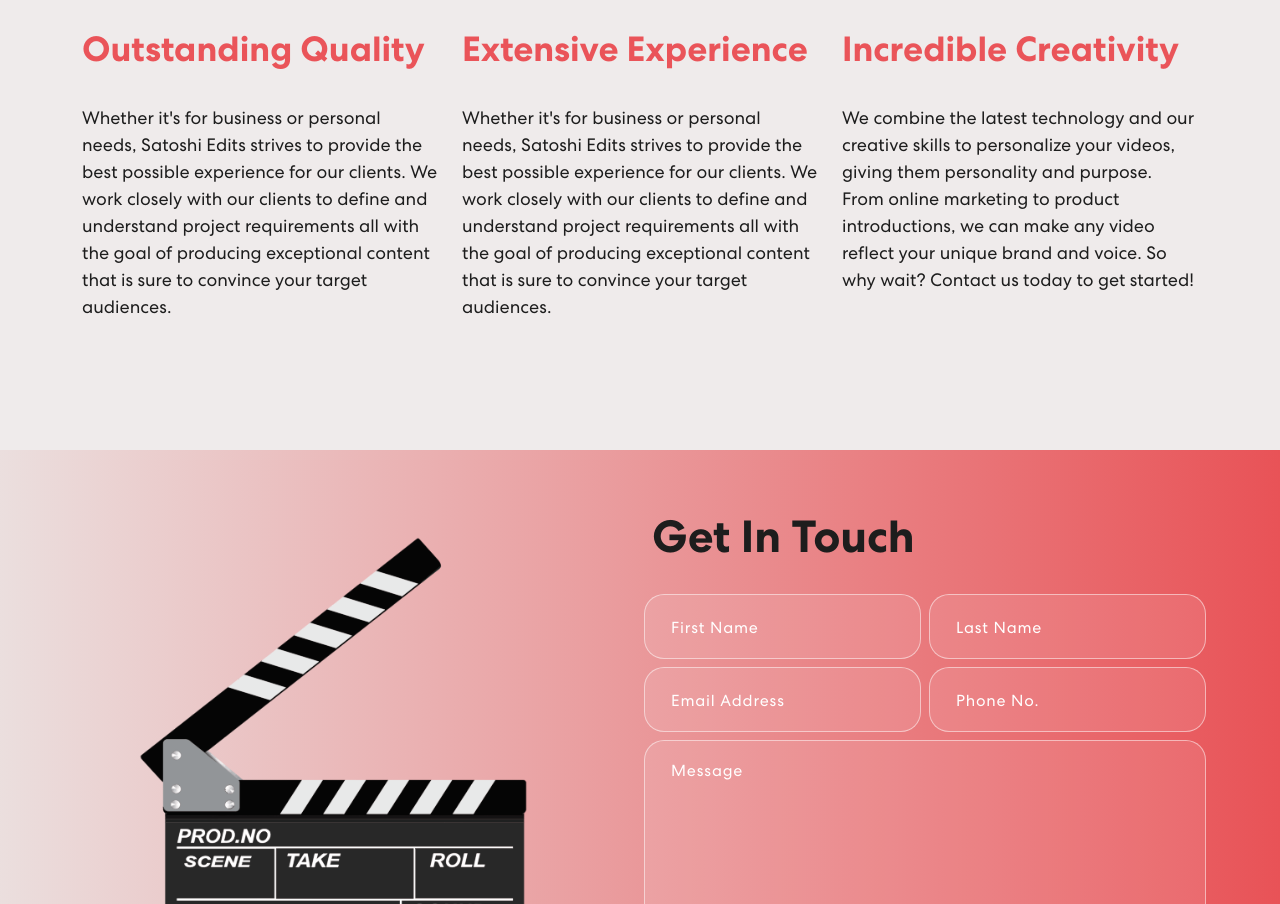
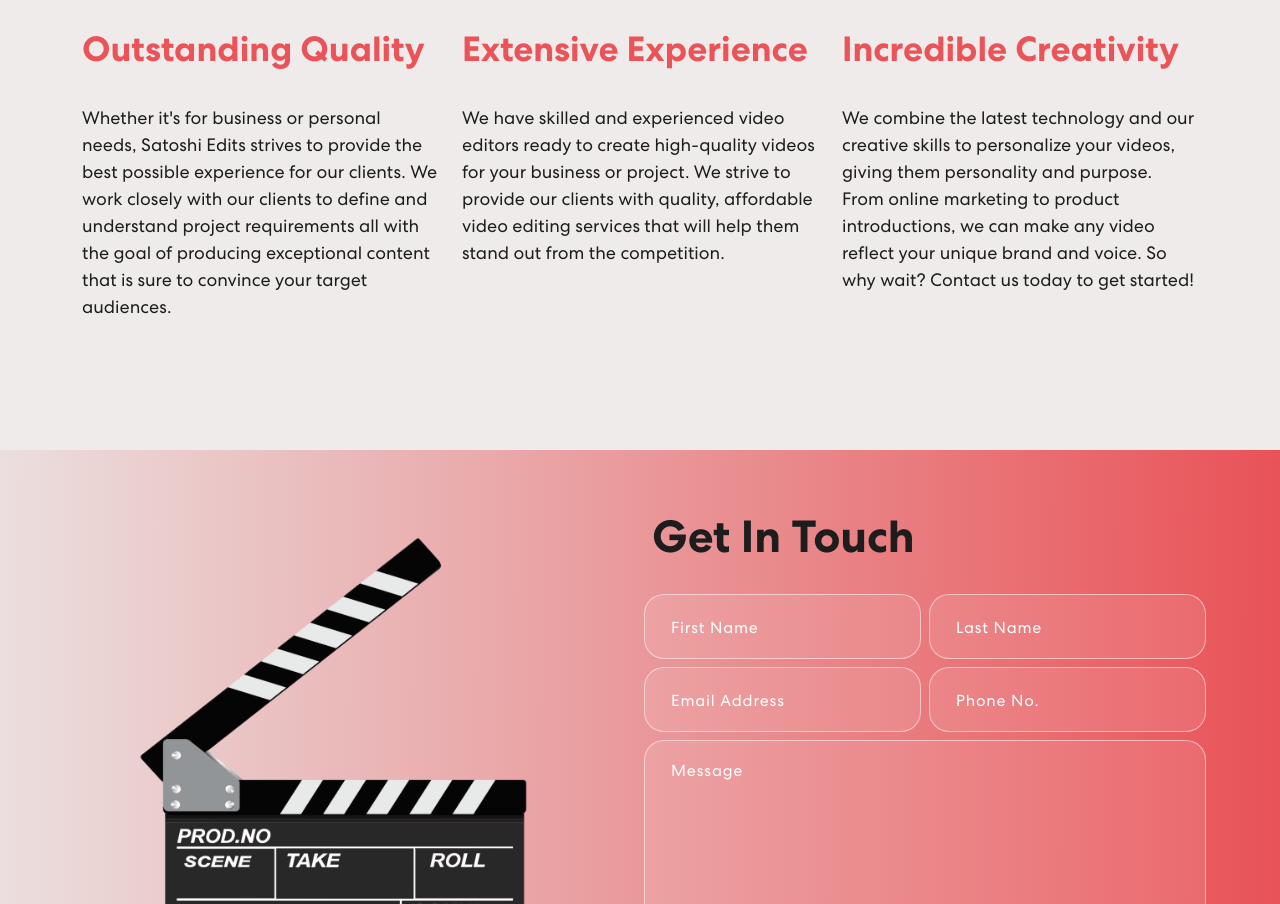
Before and after one commit to sbstnbnvds/satoshiedits, a React (Create React App) app: page / in a window 1280 px wide. Shown: the part 1253-2157 px from the top of the page. Built offline with nearby package versions, Linux system fonts and the light colour scheme.

Commit message:
why us update

```diff
--- a/src/components/WhyUs.js
+++ b/src/components/WhyUs.js
@@ -24,7 +24,7 @@ const WhyUs = () => {
                     <div className="col-md-6 col-lg-4 why-us-card">
                         <img src={experience} alt="Extensive Experience" />
                         <h3>Extensive Experience</h3>
-                        <p>Whether it's for business or personal needs, Satoshi Edits strives to provide the best possible experience for our clients. We work closely with our clients to define and understand project requirements all with the goal of producing exceptional content that is sure to convince your target audiences.</p>
+                        <p>We have skilled and experienced video editors ready to create high-quality videos for your business or project. We strive to provide our clients with quality, affordable video editing services that will help them stand out from the competition.</p>
                     </div>
                     <div className="col-md-6 col-lg-4 why-us-card">
                         <img src={creativity} alt="Incredible Creativity" />
```
